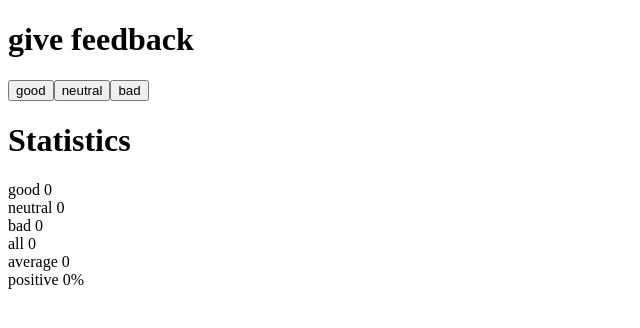
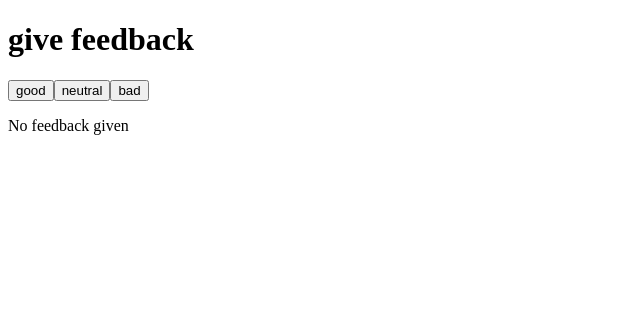
Before and after one commit to AndersonMarques0/Full_Stack_Exercises, a React (Vite) app in the folder Part-1/unicafe/: page / in a window 1280 px wide. Shown: the top 328 px of the page, without its empty margins (0-640 px from the left). Built offline with nearby package versions, Linux system fonts and the light colour scheme.

Commit message:
unicafe step 4

```diff
--- a/Part-1/unicafe/src/App.jsx
+++ b/Part-1/unicafe/src/App.jsx
@@ -1,6 +1,12 @@
 import { useState } from 'react'
 
 const Statistics = (props) => {
+
+  if(props.all === 0) {
+    return (
+      <p>No feedback given</p>
+    )
+  }
 
   return (
     <>
```
